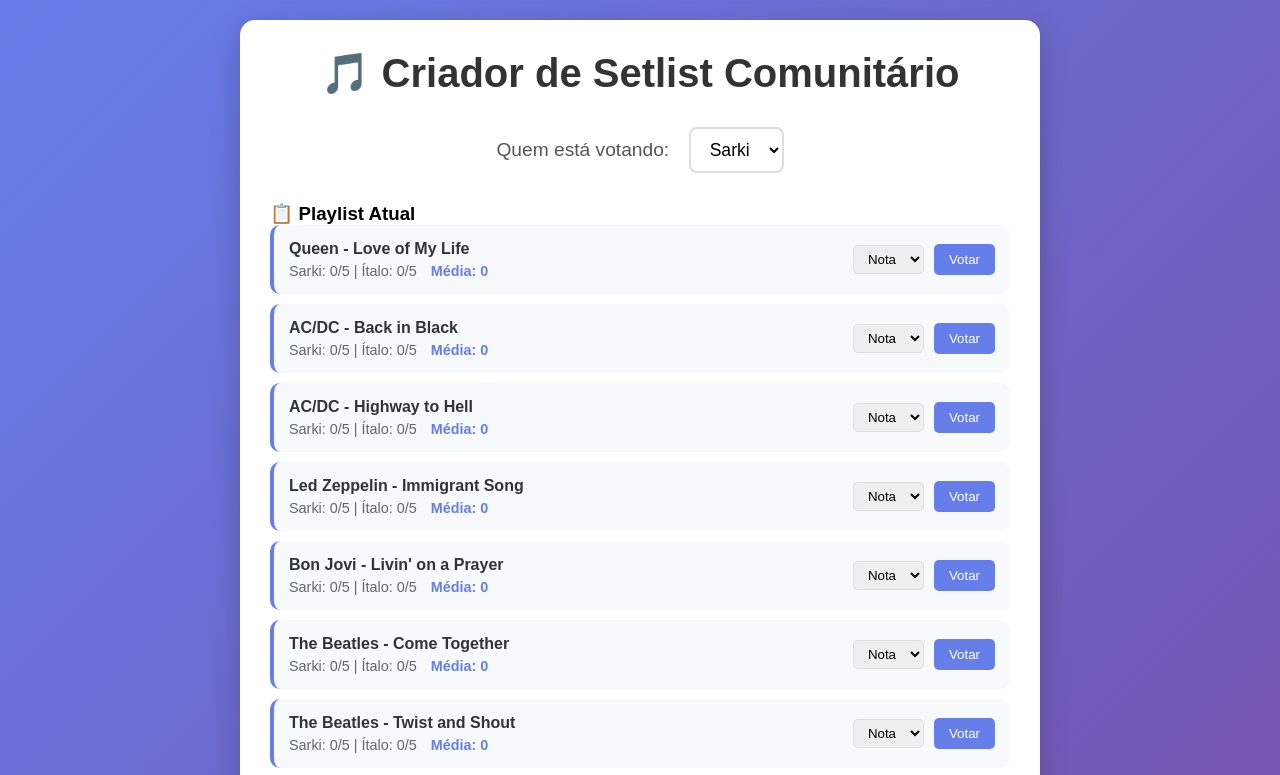
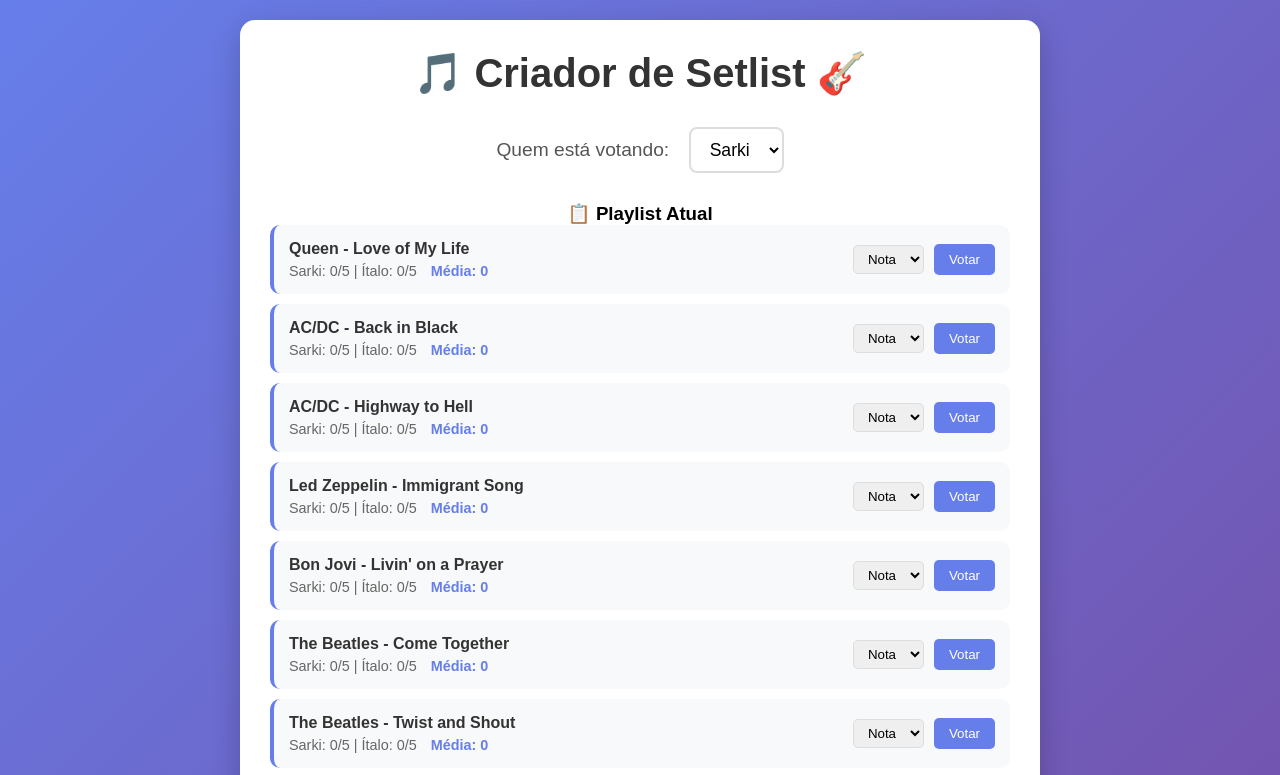
Before and after one commit to Italotarginop/repertoriosarkitalo, a plain HTML site: page index.html in a window 1280 px wide. Shown: the top 775 px of the page. Drawn offline with Linux system fonts and the light colour scheme.

Commit message:
Update index.html
centralizei playlist atual. mudei o título

```diff
--- a/index.html
+++ b/index.html
@@ -164,7 +164,7 @@
 </head>
 <body>
     <div class="container">
-        <h1>🎵 Criador de Setlist Comunitário</h1>
+        <h1>🎵 Criador de Setlist 🎸</h1>
 
         <div class="voter-selector">
             <label for="voter">Quem está votando:</label>
@@ -175,7 +175,7 @@
         </div>
 
         <div class="playlist" id="playlist">
-            <h3>📋 Playlist Atual</h3>
+            <h3><center>📋 Playlist Atual</center></h3>
             <div id="songList"></div>
         </div>
 
```
